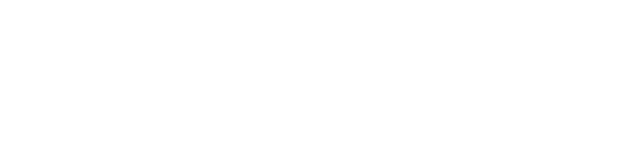
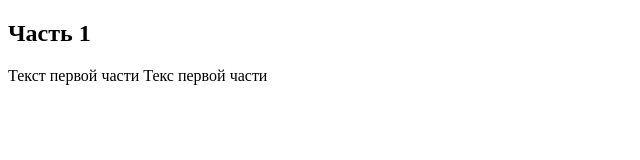
Before and after one commit to daniil-creat/git-basics, a plain HTML site: page src/index.html in a window 1280 px wide. Shown: the whole page, without its empty margins (0-640 px from the left). Drawn offline with Linux system fonts and the light colour scheme.

Commit message:
added text of part 2

```diff
--- a/src/index.html
+++ b/src/index.html
@@ -3,6 +3,8 @@
 <head>
     <meta charset="UTF-8">
     <title>Title</title>
+    <h2>Часть 1</h2>
+    <p>Текст первой части Текс первой части</p>
 </head>
 <body>
 
--- a/src/style.css
+++ b/src/style.css
@@ -1,3 +1,8 @@
 h1{
  font-size: 16ps;
 }
+
+p {
+   font-weight: bold;
+   color: red;
+}
```
